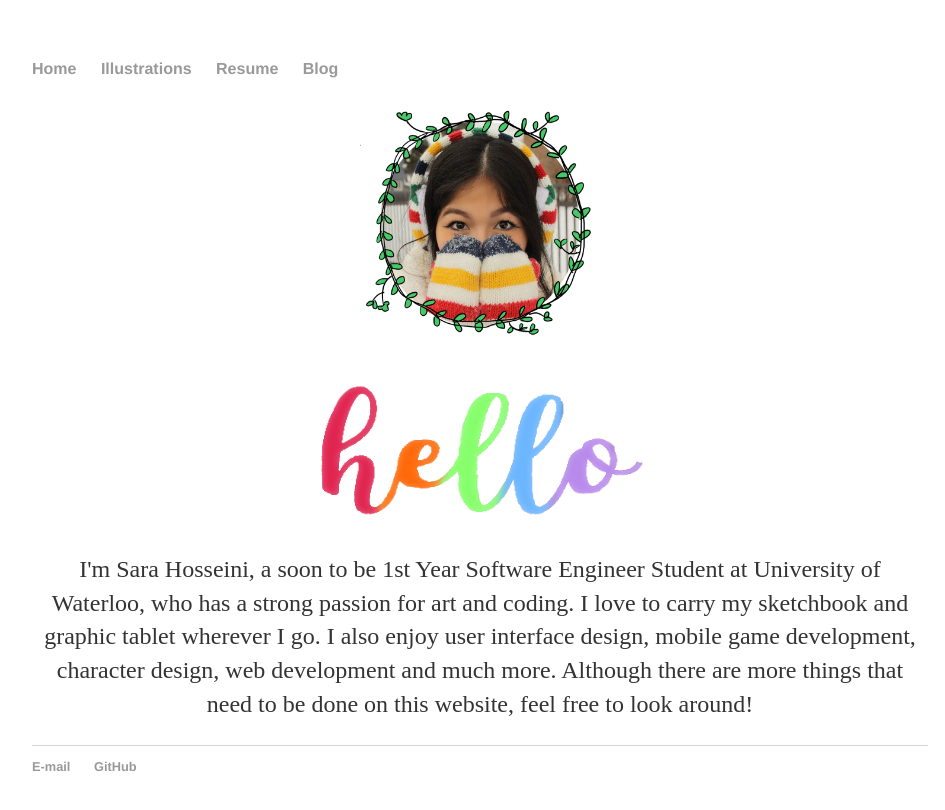
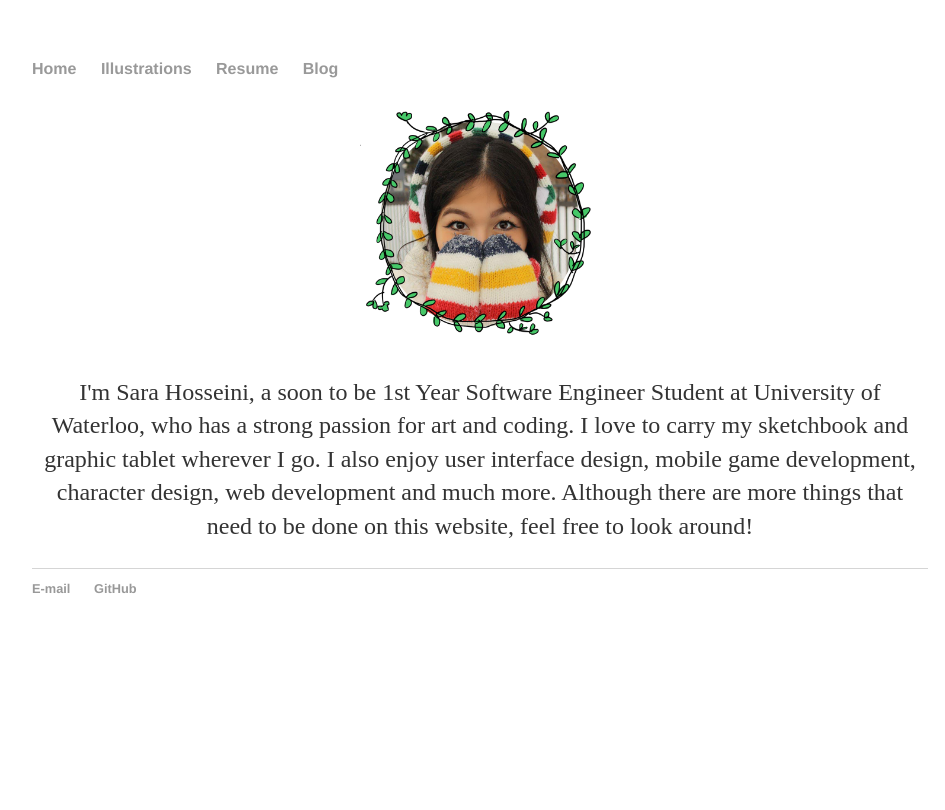
Before and after one commit to sarahoss/sarahoss.github.io, a Jekyll site: the page built from index.html, in a window 1280 px wide. Shown: the top 810 px of the page, without its empty margins (160-1105 px from the left). Built offline with Jekyll 4.4.1, drawn with Linux system fonts in a browser that asks for light colours.

Commit message:
Update index.html

```diff
--- a/index.html
+++ b/index.html
@@ -6,9 +6,6 @@ title: Sara Hosseini
 	<section id="hometext">
 		<p align="center">
   			<img class="img-responsive" id="saraportrait" src="src/profilepicture.png" height="240" width="240"/>
-		</p>
-		<p align="center">
-			<img class="img-responsive" id="hello" src="src/hello.png" height="144" width="360"/>
 		</p>
 
 <!-- 		<aside id="profilepic">
```
